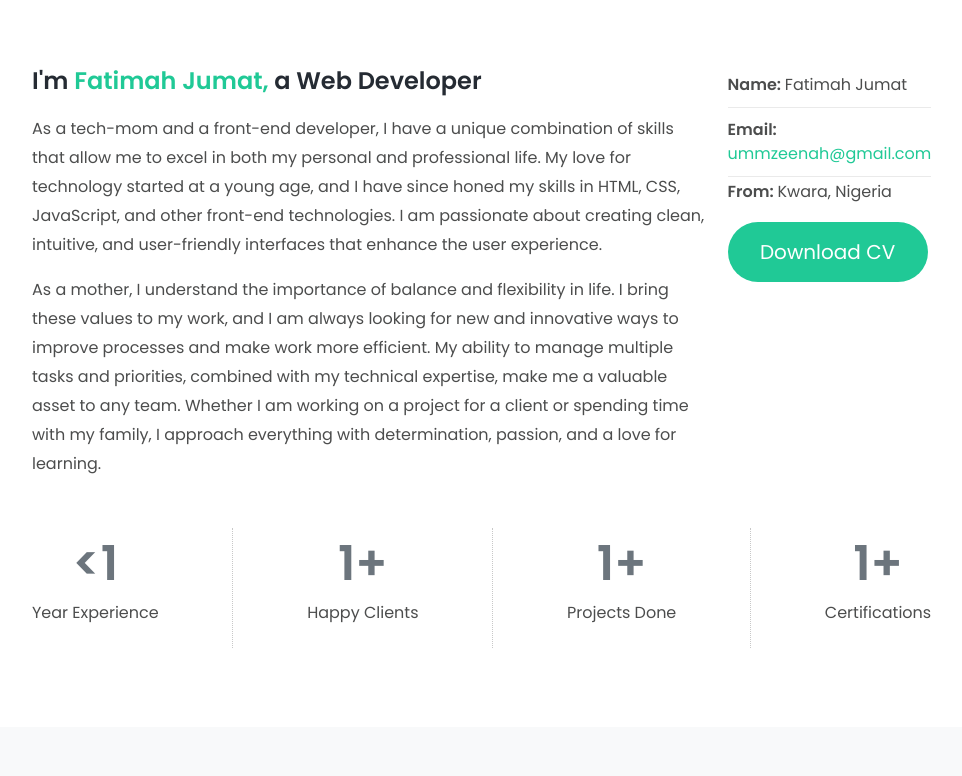
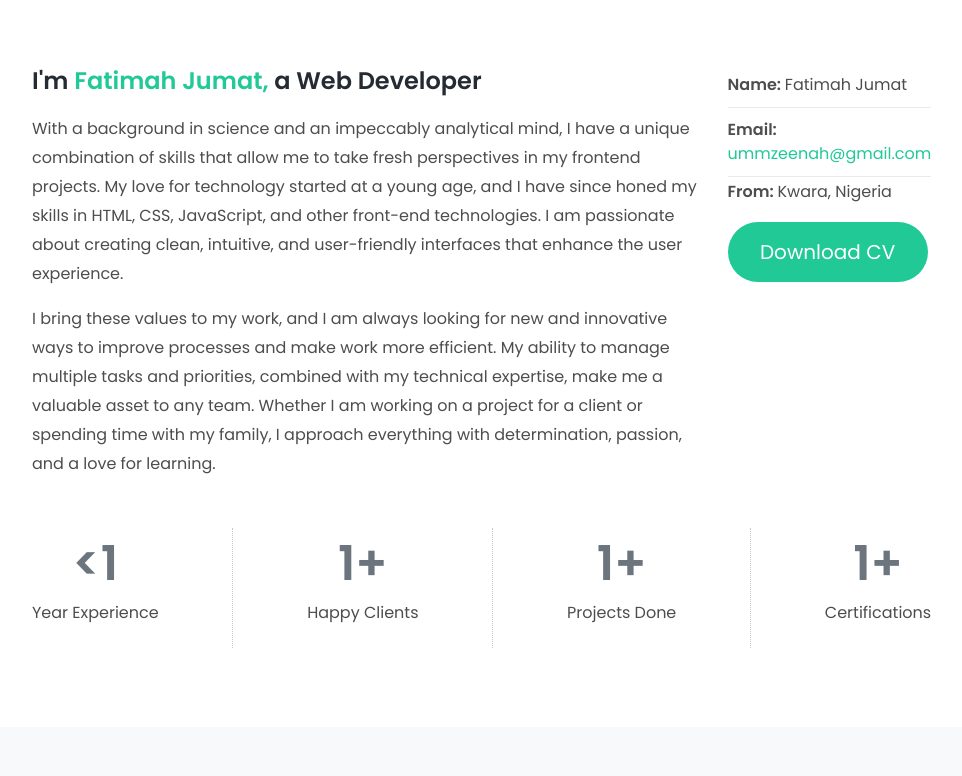
Before and after one commit to Teemahjumat/myPortfolio_website, a plain HTML site: page index.html in a window 1280 px wide. Shown: the part 1084-1860 px from the top of the page, without its empty margins (256-1218 px from the left). Drawn offline with nearby package versions, Linux system fonts and the light colour scheme.

Commit message:
portfolio update

```diff
--- a/app.js
+++ b/app.js
@@ -1,4 +1,4 @@
-// loader
+// loader from 100L
 
 
  function myFunction() {
@@ -124,7 +124,7 @@ window.addEventListener("scroll", function() {
 
 
 
-var sentences = ["I'm Fatimah Jumat.", "I'm a Frontend Developer.", "I'm a Tech mom."];
+var sentences = ["I'm Fatimah Jumat.", "I'm a Frontend Developer.", "I'm a Techie."];
 var index = 0;
 var el = document.getElementById("sentences");
 
--- a/index.html
+++ b/index.html
@@ -258,17 +258,16 @@
               Developer
             </h2>
             <p class="mb lh">
-              As a tech-mom and a front-end developer, I have a unique
-              combination of skills that allow me to excel in both my personal
-              and professional life. My love for technology started at a young
+              With a background in science and an impeccably analytical mind,
+              I have a unique combination of skills that allow me to take fresh perspectives
+              in my frontend projects. My love for technology started at a young
               age, and I have since honed my skills in HTML, CSS, JavaScript,
               and other front-end technologies. I am passionate about creating
               clean, intuitive, and user-friendly interfaces that enhance the
               user experience.
             </p>
             <p class="lh">
-              As a mother, I understand the importance of balance and
-              flexibility in life. I bring these values to my work, and I am
+             I bring these values to my work, and I am
               always looking for new and innovative ways to improve processes
               and make work more efficient. My ability to manage multiple tasks
               and priorities, combined with my technical expertise, make me a
@@ -497,15 +496,15 @@
                     <div class="myProgress js">
                     </div></div>
                 </div>
-                <!-- <div class="barContent">
+                <div class="barContent">
                   <div class="barHeader black">
                     <p class="select">REACT JS</p>
                     <p class="select">50%</p>
                   </div>
                   <div class="bar">
-                    <div class="myProgress js">
+                    <div class="myProgress react">
                     </div></div>
-                </div> -->
+                </div>
                 <div class="barContent">
                   <div class="barHeader black">
                     <p class="select">GIT</p>
--- a/style.css
+++ b/style.css
@@ -575,6 +575,9 @@ color: var(--darkGrey);
 }
 .js{
     width: 55%;
+}
+.react{
+    width:50%;
 }
 .git{
     width: 40%;
```
Also changed, not shown: 1 other file.
